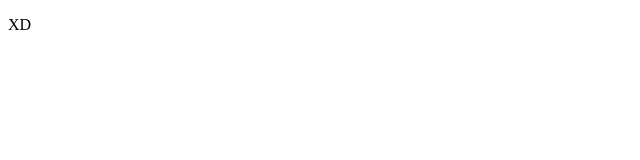
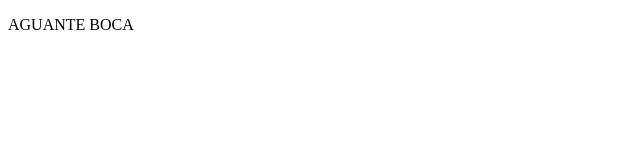
Before and after one commit to kiel86/proyectoDemoCursoPrework, a plain HTML site: page index.html in a window 1280 px wide. Shown: the whole page, without its empty margins (0-640 px from the left). Drawn offline with Linux system fonts and the light colour scheme.

Commit message:
aguante boca

```diff
--- a/index.html
+++ b/index.html
@@ -8,7 +8,7 @@
 </head>
 <body>
     <p>
-        XD
+        AGUANTE BOCA
     </p>
 </body>
 </html>
```
